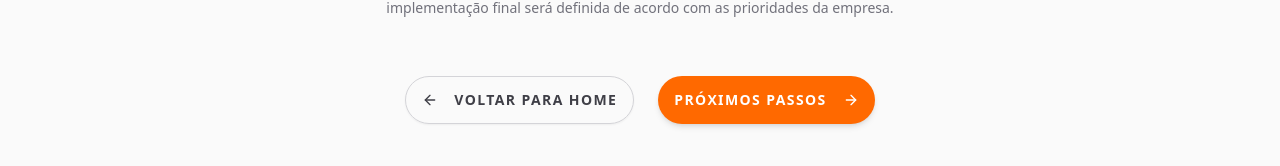
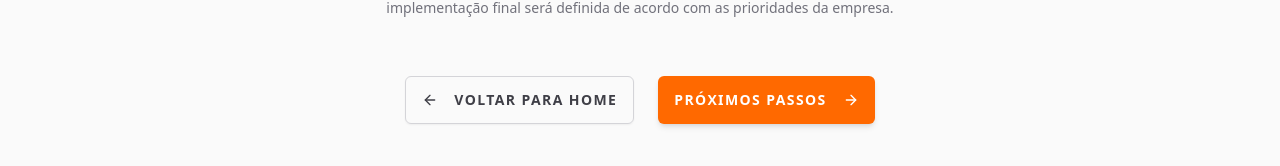
Before and after one commit to rennerculturabuilder-netizen/sistemas-sertub, a Next.js app: page / in a window 1280 px wide. Shown: the part 1598-1764 px from the top of the page. Built offline with nearby package versions, Linux system fonts and the light colour scheme.

Commit message:
style: remove rounded-full from FooterNavigation buttons to follow global styles

```diff
--- a/src/components/FooterNavigation.tsx
+++ b/src/components/FooterNavigation.tsx
@@ -16,7 +16,7 @@ export function FooterNavigation() {
                         <Button
                             variant="outline"
                             size="lg"
-                            className="w-full sm:w-auto border-zinc-300 text-zinc-700 bg-transparent hover:bg-zinc-100 hover:text-zinc-900 font-semibold text-sm h-12 px-8 rounded-full transition-all active:scale-95 uppercase tracking-widest group"
+                            className="w-full sm:w-auto border-zinc-300 text-zinc-700 bg-transparent hover:bg-zinc-100 hover:text-zinc-900 font-semibold text-sm h-12 px-8 transition-all active:scale-95 uppercase tracking-widest group"
                             asChild
                         >
                             <Link href="/">
@@ -27,7 +27,7 @@ export function FooterNavigation() {
 
                         <Button
                             size="lg"
-                            className="w-full sm:w-auto bg-orange-500 hover:bg-orange-600 text-white font-bold text-sm h-12 px-8 rounded-full transition-all hover:scale-105 active:scale-95 uppercase tracking-widest group shadow-md"
+                            className="w-full sm:w-auto bg-orange-500 hover:bg-orange-600 text-white font-bold text-sm h-12 px-8 transition-all hover:scale-105 active:scale-95 uppercase tracking-widest group shadow-md"
                             asChild
                         >
                             <Link href="/proximos-passos">
```
